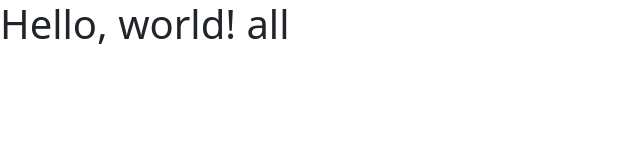
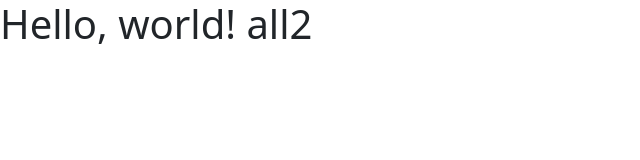
Before and after one commit to shahzad-datascientist/isystems, a plain HTML site: page index.html in a window 1280 px wide. Shown: the full height of the page, 0-640 px from the left. Drawn offline with nearby package versions, Linux system fonts and the light colour scheme.

Commit message:
Update1 index.html

```diff
--- a/index.html
+++ b/index.html
@@ -19,7 +19,7 @@
     <link href="https://cdn.jsdelivr.net/npm/bootstrap@5.0.2/dist/css/bootstrap.min.css" rel="stylesheet" integrity="sha384-EVSTQN3/azprG1Anm3QDgpJLIm9Nao0Yz1ztcQTwFspd3yD65VohhpuuCOmLASjC" crossorigin="anonymous">
 </head>
 <body>
-    <h1>Hello, world! all</h1>
+    <h1>Hello, world! all2</h1>
     <!-- Bootstrap JS file Bundle with Popper -->
     <script src="https://cdn.jsdelivr.net/npm/bootstrap@5.0.2/dist/js/bootstrap.bundle.min.js" integrity="sha384-MrcW6ZMFYlzcLA8Nl+NtUVF0sA7MsXsP1UyJoMp4YLEuNSfAP+JcXn/tWtIaxVXM" crossorigin="anonymous"></script>
 </body>
```
